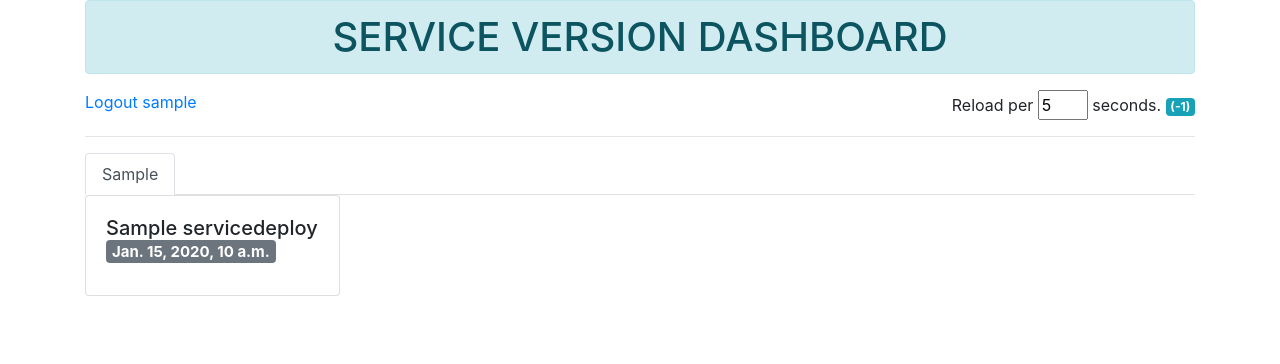
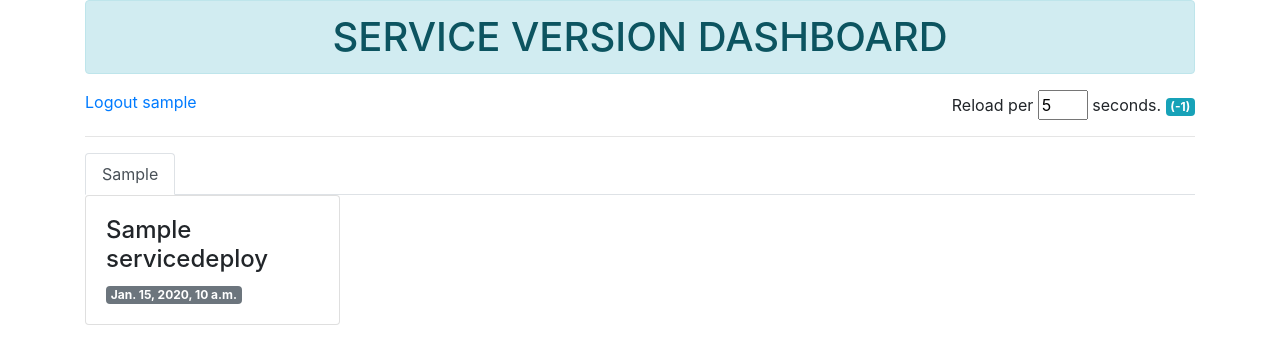
Before and after one commit to squallcs12/version-dashboard, a Django app: page / in a window 1280 px wide. Shown: the top 364 px of the page. Run offline with Django 3.2, Linux system fonts and the light colour scheme; a user stored in the database is signed in; tables that the repository leaves empty hold one stand-in row (values such as "Sample post"); parts of the project's set-up code (start-up, migrations or seed data) failed here and were passed over; some libraries are stand-ins or nearby versions.

Commit message:
fix wrong font-size for card header and body

```diff
--- a/dashboard/templates/dashboard/index.html
+++ b/dashboard/templates/dashboard/index.html
@@ -50,8 +50,9 @@
                   <div class="col-md-3" style="margin-bottom: 30px">
                     <div class="card card-{{ service_deploy.environment }}">
                       <div class="card-body">
-                        <h5 class="card-title">
+                        <h4 class="card-title">
                           {{ service_deploy.name }}
+                        </h4>
                         <span class="badge badge-secondary">{{ service_deploy.deploy_timestamp }}</span>
                         <br />
                         {% if service_deploy.duration %}
@@ -60,7 +61,6 @@
                         {% if service_deploy.is_deployed_today %}
                           <span class="badge badge-success">Today</span>
                         {% endif %}
-                        </h5>
                       </div>
                     </div>
                   </div>
```
